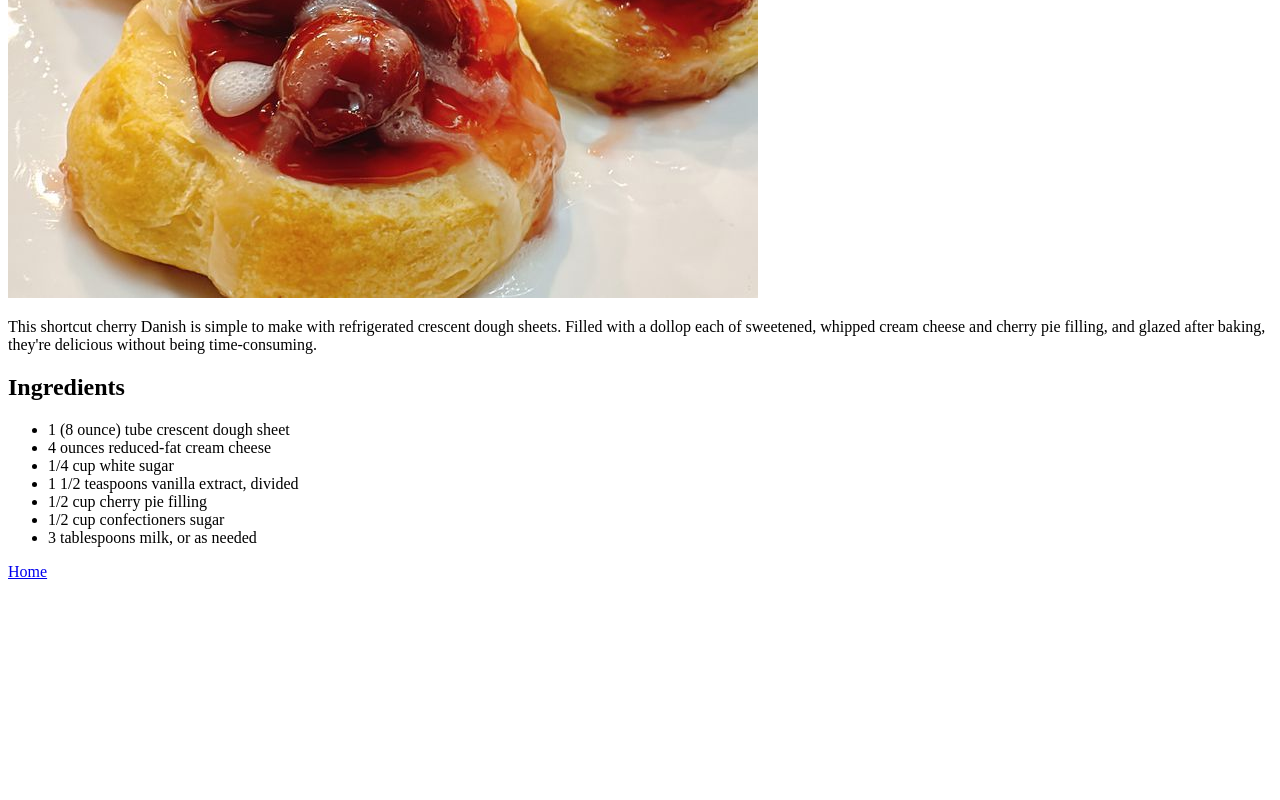
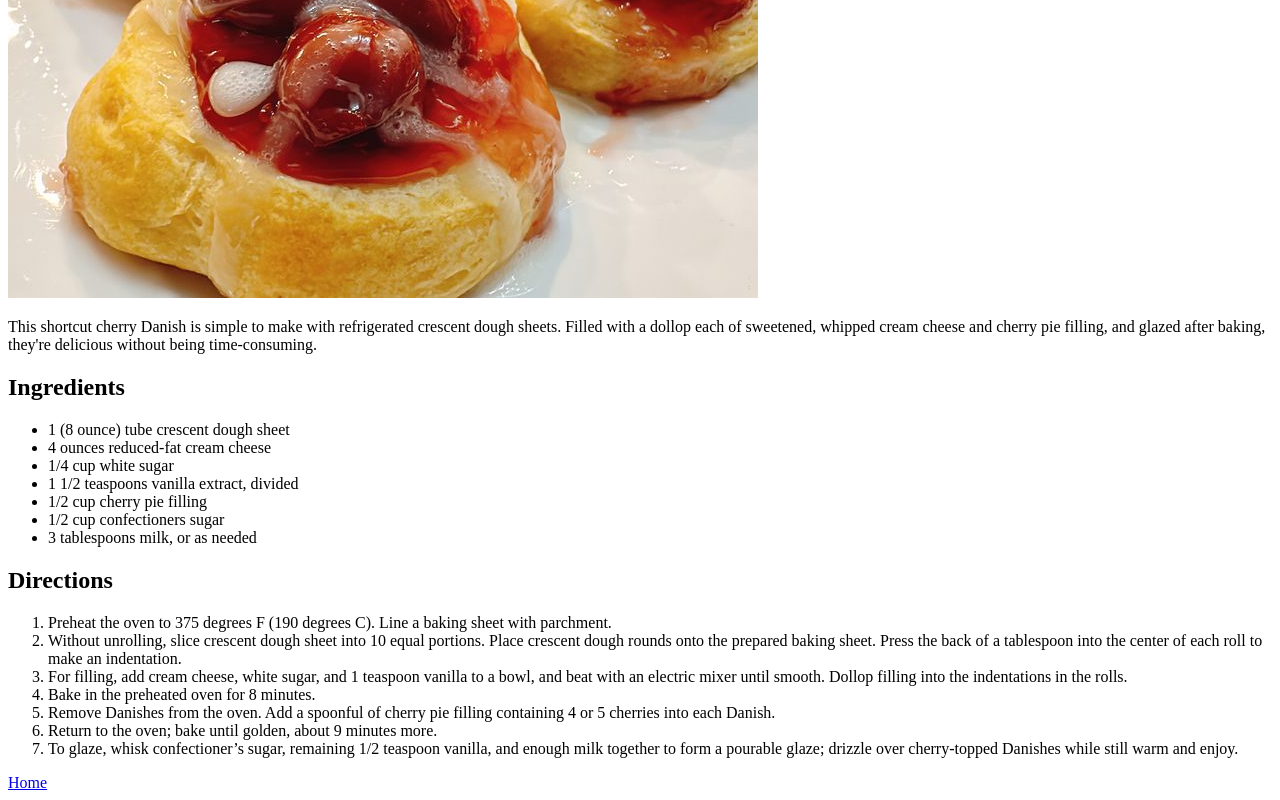
Before and after one commit to thejas2246/odin-recipes, a plain HTML site: page recipes/cherry_Danish.html in a window 1280 px wide. Shown: the part 345-1145 px from the top of the page. Before the commit the page ends 934 px from the top, so only its background shows below. Drawn offline with Linux system fonts and the light colour scheme.

Commit message:
Add dirctions to each recipe page

```diff
--- a/recipes/cherry_Danish.html
+++ b/recipes/cherry_Danish.html
@@ -27,6 +27,35 @@
       <li>1/2 cup confectioners sugar</li>
       <li>3 tablespoons milk, or as needed</li>
     </ul>
+    <h2>Directions</h2>
+    <ol>
+      <li>
+        Preheat the oven to 375 degrees F (190 degrees C). Line a baking sheet
+        with parchment.
+      </li>
+      <li>
+        Without unrolling, slice crescent dough sheet into 10 equal portions.
+        Place crescent dough rounds onto the prepared baking sheet. Press the
+        back of a tablespoon into the center of each roll to make an
+        indentation.
+      </li>
+      <li>
+        For filling, add cream cheese, white sugar, and 1 teaspoon vanilla to a
+        bowl, and beat with an electric mixer until smooth. Dollop filling into
+        the indentations in the rolls.
+      </li>
+      <li>Bake in the preheated oven for 8 minutes.</li>
+      <li>
+        Remove Danishes from the oven. Add a spoonful of cherry pie filling
+        containing 4 or 5 cherries into each Danish.
+      </li>
+      <li>Return to the oven; bake until golden, about 9 minutes more.</li>
+      <li>
+        To glaze, whisk confectioner’s sugar, remaining 1/2 teaspoon vanilla,
+        and enough milk together to form a pourable glaze; drizzle over
+        cherry-topped Danishes while still warm and enjoy.
+      </li>
+    </ol>
     <a href="../index.html">Home</a>
   </body>
 </html>
```
Also changed, not shown: recipes/Casserole.html (+25 -0 lines), recipes/crisp_mayo.html (+9 -0 lines).
